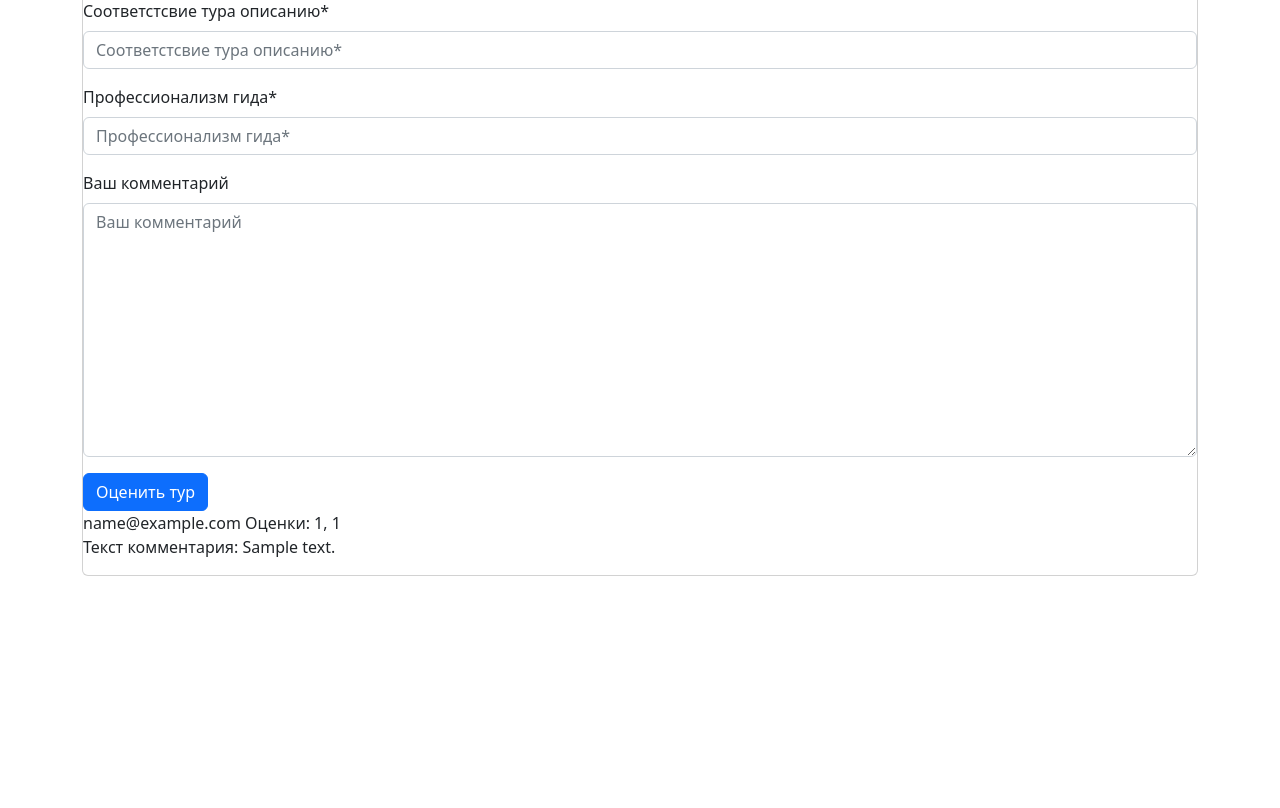
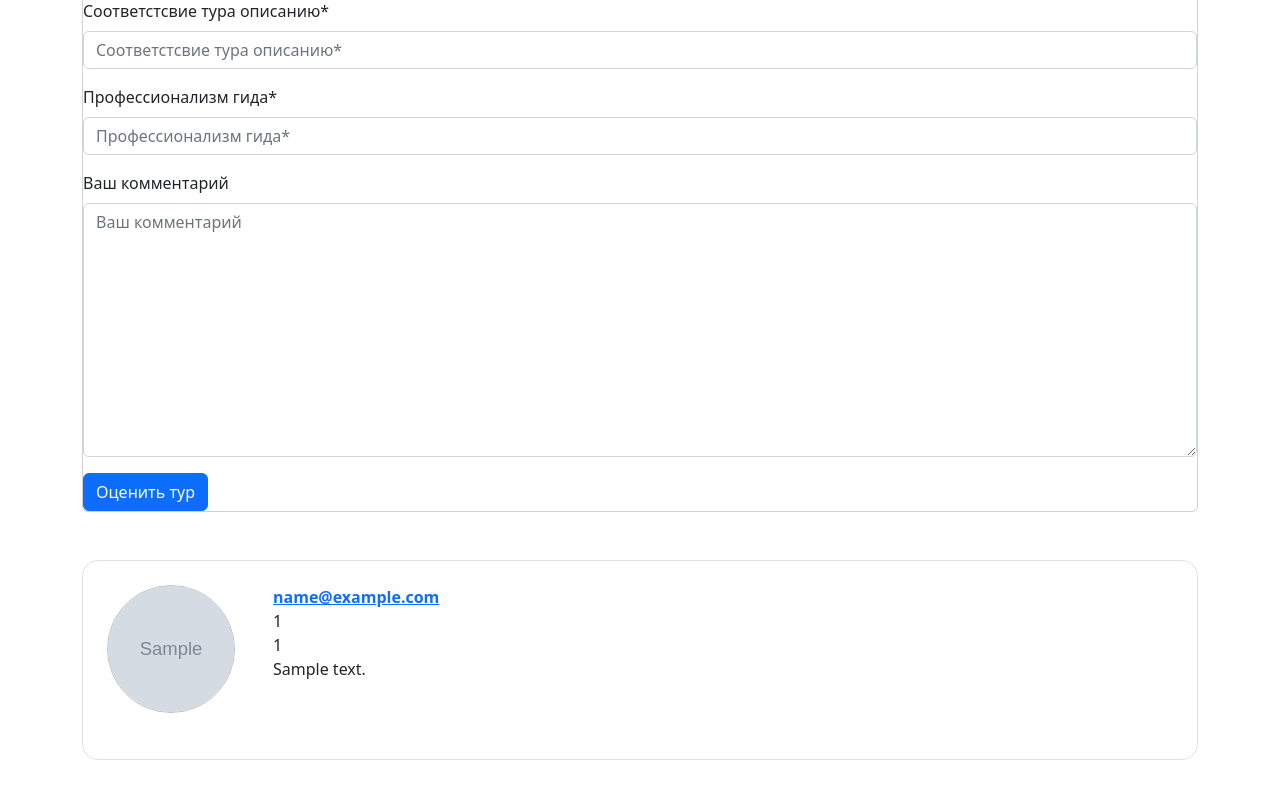
Before and after one commit to AttractorSchool/ESDP-AP-10-4, a Django app: page /tours/1/ in a window 1280 px wide. Shown: the part 1190-1998 px from the top of the page. Before the commit the page ends 1766 px from the top, so only its background shows below. Run offline with Django 4.2, Linux system fonts and the light colour scheme; a user stored in the database is signed in; tables that the repository leaves empty hold one stand-in row (values such as "Sample post"); grey boxes marked "Sample" are stand-in pictures; some libraries are stand-ins or nearby versions.

Commit message:
#86 Добавить аватарку к отзову

```diff
--- a/templates/base.html
+++ b/templates/base.html
@@ -8,6 +8,8 @@
           integrity="sha384-Zenh87qX5JnK2Jl0vWa8Ck2rdkQ2Bzep5IDxbcnCeuOxjzrPF/et3URy9Bv1WTRi" crossorigin="anonymous">
      <script src="https://code.jquery.com/jquery-3.7.0.js"
             integrity="sha256-JlqSTELeR4TLqP0OG9dxM7yDPqX1ox/HfgiSLBj8+kM=" crossorigin="anonymous"></script>
+
+    <link rel="stylesheet" href="https://cdn.jsdelivr.net/npm/bootstrap-icons@1.3.0/font/bootstrap-icons.css">
     <title>{% block title %} Tours {% endblock %}</title>
 
     <link rel="stylesheet" href="{% static 'css/base.css' %}">
--- /dev/null
+++ b/templates/tour/includes/review.html
@@ -0,0 +1,28 @@
+<div class="review p-4 rounded-4 border border-1">
+    <div class="wrapper d-flex flex-wrap">
+
+        <div class="avatar-profile me-3">
+            <img src="{{ rating.tourist.avatar.url }}"
+                 alt="avatar"
+                 style="width: 128px; height: 128px">
+        </div>
+
+        <div class="detail flex-grow-1">
+            <a class="author fw-bold d-block" href="{% url 'tourist_profile' rating.tourist.pk %}">
+                {{ rating.tourist }}
+            </a>
+
+            <div class="rating-tour">
+                {{ rating.correspondence }}
+            </div>
+
+            <div class="rating-guide">
+                {{ rating.professionalism }}
+            </div>
+
+            <div class="review">
+                {{ rating.text_review }}
+            </div>
+        </div>
+    </div>
+</div>
--- a/templates/tour/tour_detail.html
+++ b/templates/tour/tour_detail.html
@@ -4,6 +4,7 @@
 
 {% block css %}
     <link rel="stylesheet" href="{% static 'css/image.css' %}">
+    <link rel="stylesheet" href="{% static 'css/profile.css' %}">
 {% endblock %}
 
 {% block content %}
@@ -100,13 +101,16 @@
                         </form>
                     {% endif %}
                 {% endif %}
+            </div>
 
+            <div class="row justify-content-center mb-5">
                 {% for rating in tour.tour_rating.all %}
-                    {{ rating.tourist }} Оценки: {{ rating.correspondence }}, {{ rating.professionalism }}
-                    <p>Текст комментария: {{ rating.text_review }}</p>
+                    <div class="col-12">
+                        {% include 'tour/includes/review.html' %}
+                    </div>
                 {% endfor %}
+            </div>
 
-            </div>
         </div>
     </div>
 {% endblock %}
```
